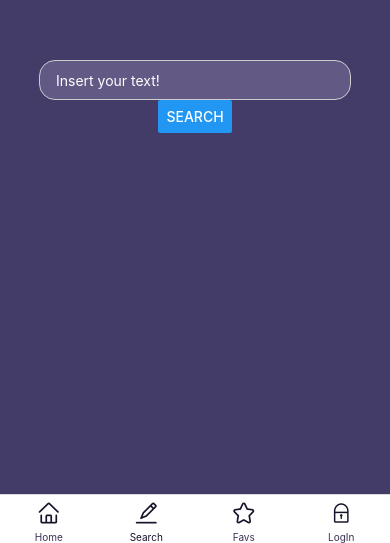
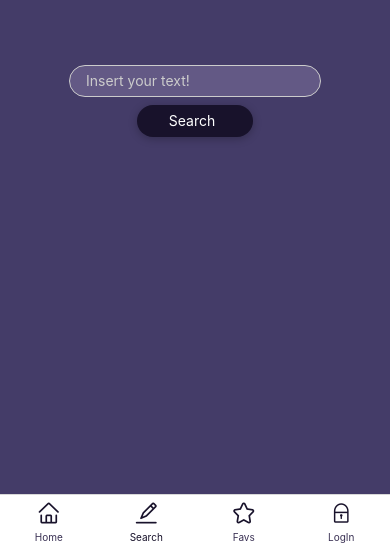
Before and after one commit to JuanDiegoAcostaT/LOL-APP, a React Native app: screen /Search in a window 390 px wide. Shown: the part 301-844 px from the top of the page. Built offline with nearby package versions, Linux system fonts and the light colour scheme; no server answers.

Commit message:
feat: components "CustomInput" and "CustomButton" implemented in "SearchScreen"

```diff
--- a/screens/SearchScreen.tsx
+++ b/screens/SearchScreen.tsx
@@ -1,7 +1,9 @@
 import {useNavigation} from '@react-navigation/native';
 import React, {useState} from 'react';
-import {Button, StyleSheet, Text, TextInput, View} from 'react-native';
+import {StyleSheet, Text, View} from 'react-native';
 import {useDispatch} from 'react-redux';
+import CustomButton from '../components/CustomButton';
+import CustomInput from '../components/CustomInput';
 import {useSafeArea} from '../hooks/useSafeAre';
 import {toggleActive} from '../redux/slices/SpinnerSlice';
 import {
@@ -10,7 +12,7 @@ import {
   getSummonerMatchesIds,
   getSummonetMatchesInfo,
 } from '../services/SummonerService';
-import {colors, sizes} from '../styles/main';
+import {colors} from '../styles/main';
 
 function SearchScreen() {
   const {insets} = useSafeArea();
@@ -67,18 +69,15 @@ function SearchScreen() {
     <View
       style={{
         ...insets,
-        backgroundColor: colors.primary,
-        flex: 1,
         ...styles.searchScreenContainer,
       }}>
-      <TextInput
-        style={styles.searchBar}
-        onChangeText={text => setTextInputValue(text)}
-        value={textInputValue}
+      <CustomInput
+        handleChange={setTextInputValue}
+        handleValue={textInputValue}
         placeholder="Insert your text!"
-        placeholderTextColor={colors.white}
+        label=""
       />
-      <Button title="search" onPress={handleSummoner} />
+      <CustomButton text="Search" handlePress={handleSummoner} />
       {error ? (
         <View>
           <Text>NO SUMMONER FINDED!</Text>
@@ -92,15 +91,8 @@ const styles = StyleSheet.create({
   searchScreenContainer: {
     alignItems: 'center',
     justifyContent: 'center',
-  },
-  searchBar: {
-    height: 40,
-    width: '80%',
-    borderColor: colors.gray,
-    borderWidth: 1,
-    backgroundColor: colors.light,
-    borderRadius: sizes.md,
-    paddingHorizontal: sizes.md,
+    backgroundColor: colors.primary,
+    flex: 1,
   },
 });
 
```
